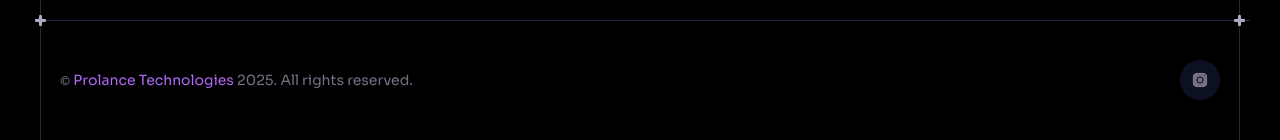
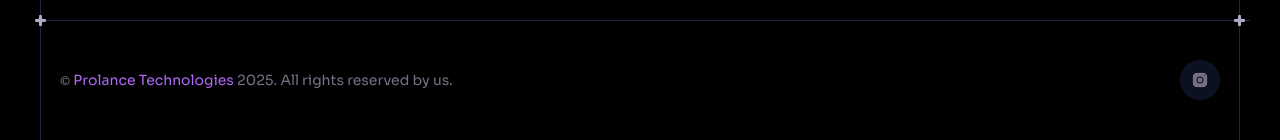
Before and after one commit to AmitheshChris02/Prolance, a React (Vite) app: page / in a window 1280 px wide. Shown: the part 6675-6815 px from the top of the page. Built offline with nearby package versions, Linux system fonts and the light colour scheme.

Commit message:
tested if main is editable

```diff
--- a/src/components/Footer.jsx
+++ b/src/components/Footer.jsx
@@ -8,7 +8,7 @@ const Footer = () => {
         <p className="caption text-n-4 lg:block">
           <span className="font-semibold font-serif text-xs">&copy;</span>{" "}
           <span className="text-color-1 font-medium">Prolance Technologies</span>{" "}
-          {new Date().getFullYear()}. All rights reserved.
+          {new Date().getFullYear()}. All rights reserved by us.
         </p>
 
         <ul className="flex gap-5 flex-wrap">
```
Also changed, not shown: 1 other file (tests, documents, lock files or other folders).
